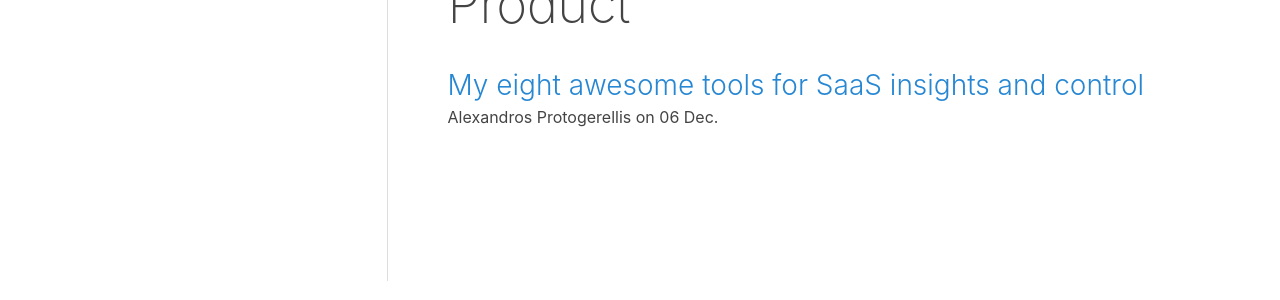
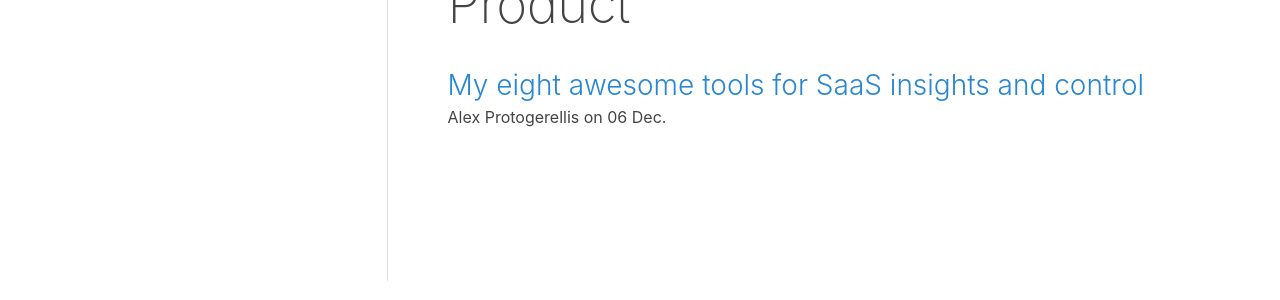
Before and after one commit to Covve/covve.github.io, a Jekyll site: the page built from categories.html, in a window 1280 px wide. Shown: the part 450-750 px from the top of the page. Built offline with Jekyll 4.4.1, drawn with Linux system fonts in a browser that asks for light colours; nearby versions of some CDN libraries.

Commit message:
Changed my name

```diff
--- a/_config.yml
+++ b/_config.yml
@@ -24,7 +24,7 @@
 
 # Authors
 ap:
-    name: Alexandros Protogerellis
+    name: Alex Protogerellis
     link: https://github.com/alexproto
 ma:
     name: Michael Asimakopoulos
```
